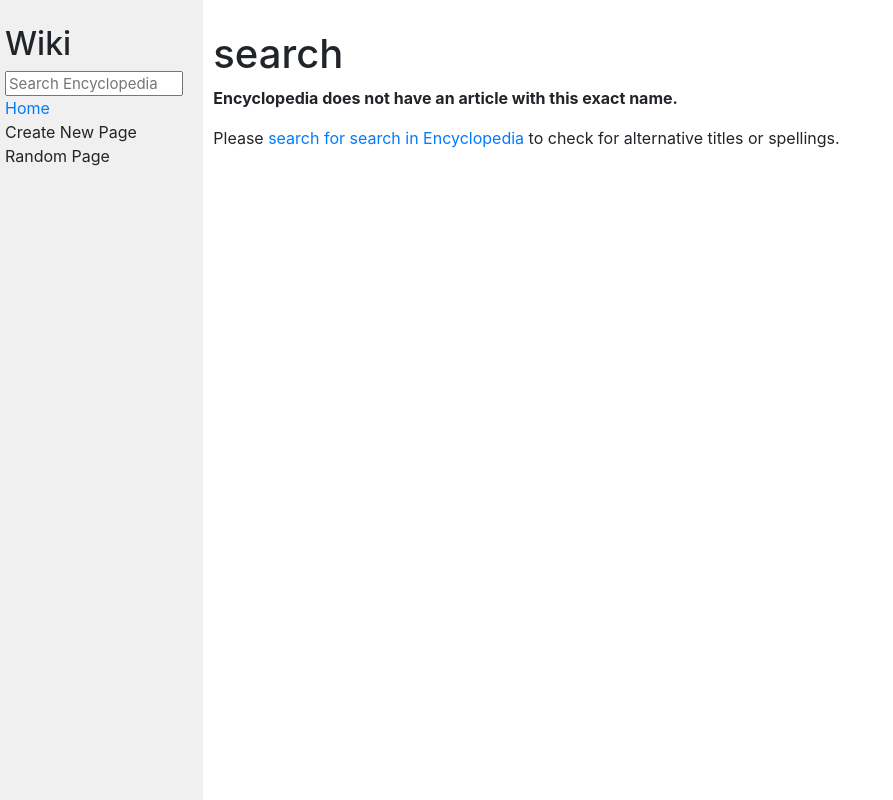
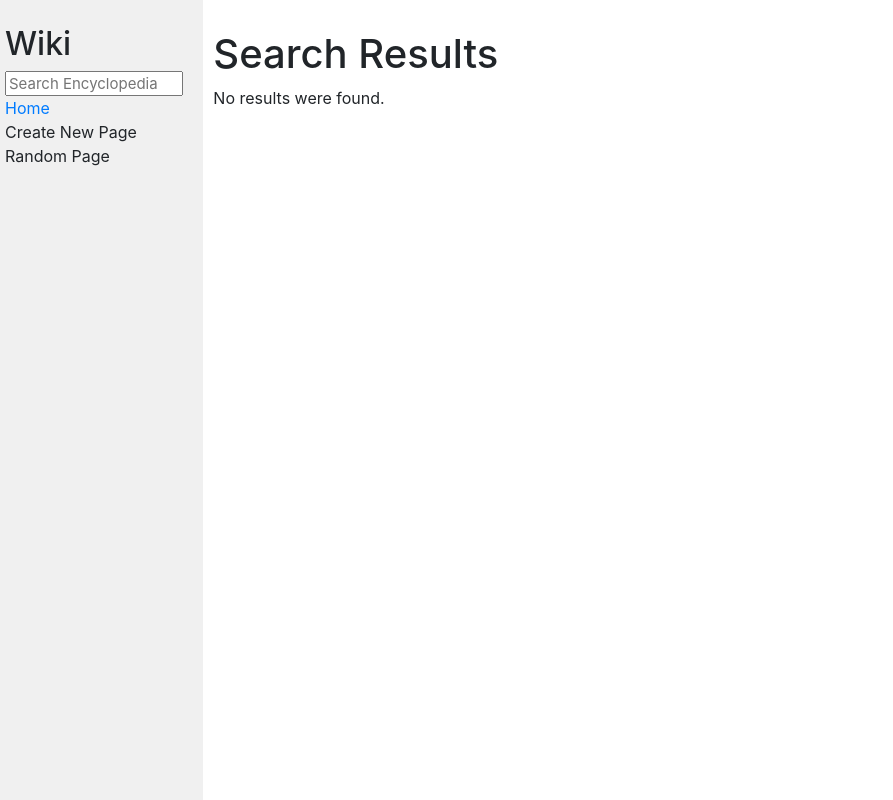
Before and after one commit to brunosag/Wiki, a Django app: page /search?q=1 in a window 1280 px wide. Shown: the whole page, without its empty margins (0-893 px from the left). Run offline with Django 3.2, Linux system fonts and the light colour scheme; some libraries are stand-ins or nearby versions.

Commit message:
implement search

```diff
--- a/encyclopedia/templates/encyclopedia/entry.html
+++ b/encyclopedia/templates/encyclopedia/entry.html
@@ -9,7 +9,7 @@
     {% else %}
         <h1>{{ title }}</h1>
         <p><b>Encyclopedia does not have an article with this exact name.</b></p>
-        <p>Please <a href="#">search for {{ title }} in Encyclopedia</a> to check for alternative titles or spellings.</p>
+        <p>Please <a href="/search?q={{ title }}">search for {{ title }} in Encyclopedia</a> to check for alternative titles or spellings.</p>
     {% endif %}
 
 {% endblock %}
--- a/encyclopedia/templates/encyclopedia/index.html
+++ b/encyclopedia/templates/encyclopedia/index.html
@@ -1,15 +1,13 @@
 {% extends "encyclopedia/layout.html" %}
 
-{% block title %}
-    Encyclopedia
-{% endblock %}
+{% block title %}Encyclopedia{% endblock %}
 
 {% block body %}
     <h1>All Pages</h1>
 
     <ul>
         {% for entry in entries %}
-            <li><a href="/{{ entry }}">{{ entry }}</a></li>
+            <li><a href="wiki/{{ entry }}">{{ entry }}</a></li>
         {% endfor %}
     </ul>
 
--- a/encyclopedia/templates/encyclopedia/layout.html
+++ b/encyclopedia/templates/encyclopedia/layout.html
@@ -12,7 +12,7 @@
         <div class="row">
             <div class="sidebar col-lg-2 col-md-3">
                 <h2>Wiki</h2>
-                <form>
+                <form action="{% url 'search' %}">
                     <input class="search" type="text" name="q" placeholder="Search Encyclopedia">
                 </form>
                 <div>
--- /dev/null
+++ b/encyclopedia/templates/encyclopedia/search.html
@@ -0,0 +1,17 @@
+{% extends "encyclopedia/layout.html" %}
+
+{% block title %}Search - Encyclopedia{% endblock %}
+
+{% block body %}
+
+    <h1>Search Results</h1>
+    {% if results %}
+        <ul></ul>
+        {% for entry in results %}
+            <li><a href="wiki/{{ entry }}">{{ entry }}</a></li>
+        {% endfor %}
+    {% else %}
+        <p>No results were found.</p>
+    {% endif %}
+
+{% endblock %}
--- a/encyclopedia/urls.py
+++ b/encyclopedia/urls.py
@@ -4,5 +4,6 @@ from . import views
 
 urlpatterns = [
     path("", views.index, name="index"),
-    path("<str:title>", views.entry, name="entry")
+    path("wiki/<str:title>", views.entry, name="entry"),
+    path("search", views.search, name="search")
 ]
--- a/encyclopedia/views.py
+++ b/encyclopedia/views.py
@@ -1,4 +1,4 @@
-from django.shortcuts import render
+from django.shortcuts import render, redirect
 
 from . import util
 from markdown2 import Markdown
@@ -17,8 +17,17 @@ def entry(request, title):
             "title": title,
             "entry": markdowner.convert(entry)
         })
-    else:
-        return render(request, "encyclopedia/entry.html", {
-            "title": title,
-            "entry": entry
-        })
+    return render(request, "encyclopedia/entry.html", {
+        "title": title,
+        "entry": entry
+    })
+
+def search(request):
+    query = request.GET["q"]
+    entries = util.list_entries()
+    if query in entries:
+        return redirect("wiki/" + query)
+    results = [entry for entry in entries if query in entry]
+    return render(request, "encyclopedia/search.html", {
+        "results": results
+    })
```
Also changed, not shown: encyclopedia/templates/encyclopedia/new_page.html (added, +9 -0 lines).
